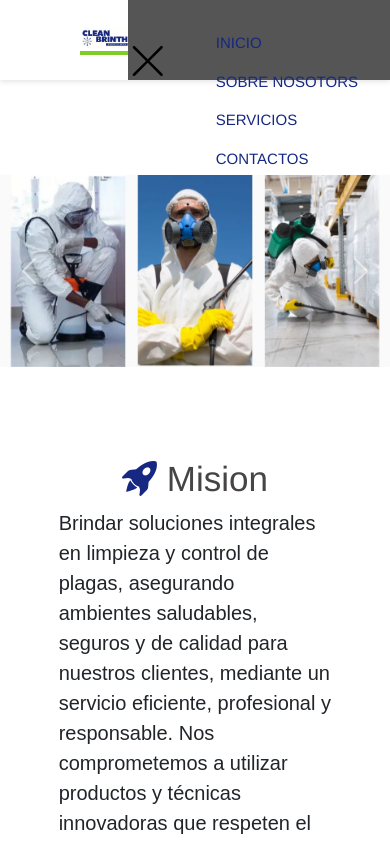
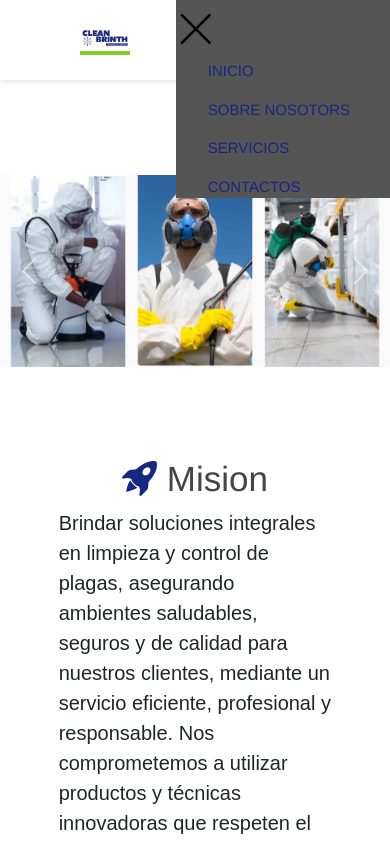
Before and after one commit to CleanBrith/CleanBrith.github.io, a plain HTML site: page index.html in a window 390 px wide. Both pictures are taken after a click on the button 339 px from the left and 40 px from the top of the page. Shown: the top 844 px of the page. Drawn offline with nearby package versions, Linux system fonts and the light colour scheme.

Commit message:
ultimos cambios

```diff
--- a/css/style.css
+++ b/css/style.css
@@ -90,6 +90,7 @@ main{
 .abrir-menu,.cerrar{
     display: none;
 
+
 }
 
 h2{
@@ -98,7 +99,7 @@ h2{
 }
 
 .mis-vis{
-    display: flex   ;
+    display: flex;
     margin-inline: 12%;
     gap: 0 80px;
     font-size: 20px;
@@ -210,7 +211,7 @@ h2{
     padding: 25px;
     text-align: center;
     border-radius: 5px;
-    transition: transform 0.5s, background 0.5s, color 0.5s;
+    transition: transform 0.5s, 0.5s, color 0.5s;
     cursor: pointer;
     font-size: 15px;
     gap: 10px;
@@ -353,17 +354,16 @@ h2{
 
     .nav{
         display: flex;
-        flex-direction: column;
+        flex-direction: row;
         align-items: end;
-        gap: 1rem;
         position: absolute;
         top: 0;
         right: 0;
         bottom: 0;
         background-color: #555;
-        padding: 2rem;
         box-shadow: 0 0 0 100vmax rgb(0 0 0 .5);
         z-index: 1;
+        height: 100%;
     }
     .nav.visible{
         opacity: 1;
@@ -372,6 +372,8 @@ h2{
 
     .nav-list{
         flex-direction: column;
+        background-color: #555;
+        width: 100%;
 
         a{
             color: black;
@@ -385,7 +387,7 @@ h2{
     }
     .mis-vis{
         display: flex;
-        flex-direction: column;
+        flex-direction: column;w
     }
 
 }
--- a/index.html
+++ b/index.html
@@ -84,7 +84,7 @@
           <img src="/assent/img/WhatsApp_Image_2024-12-16_at_7.08.50_PM-removebg-preview (1).png" alt="" style="height:200px; object-fit: contain;">
         </section>
         <section class="img-3">
-          <img src="/assent/img/WhatsApp_Image_2024-12-16_at_7.08.50_PM-removebg-preview (1).png"alt="" style="object-fit: contain;">
+          <img src="/assent/img/WhatsApp_Image_2024-12-16_at_7.09.56_PM-removebg-preview (1).png"alt="" style="object-fit: contain;">
         </section>
 
 
```
